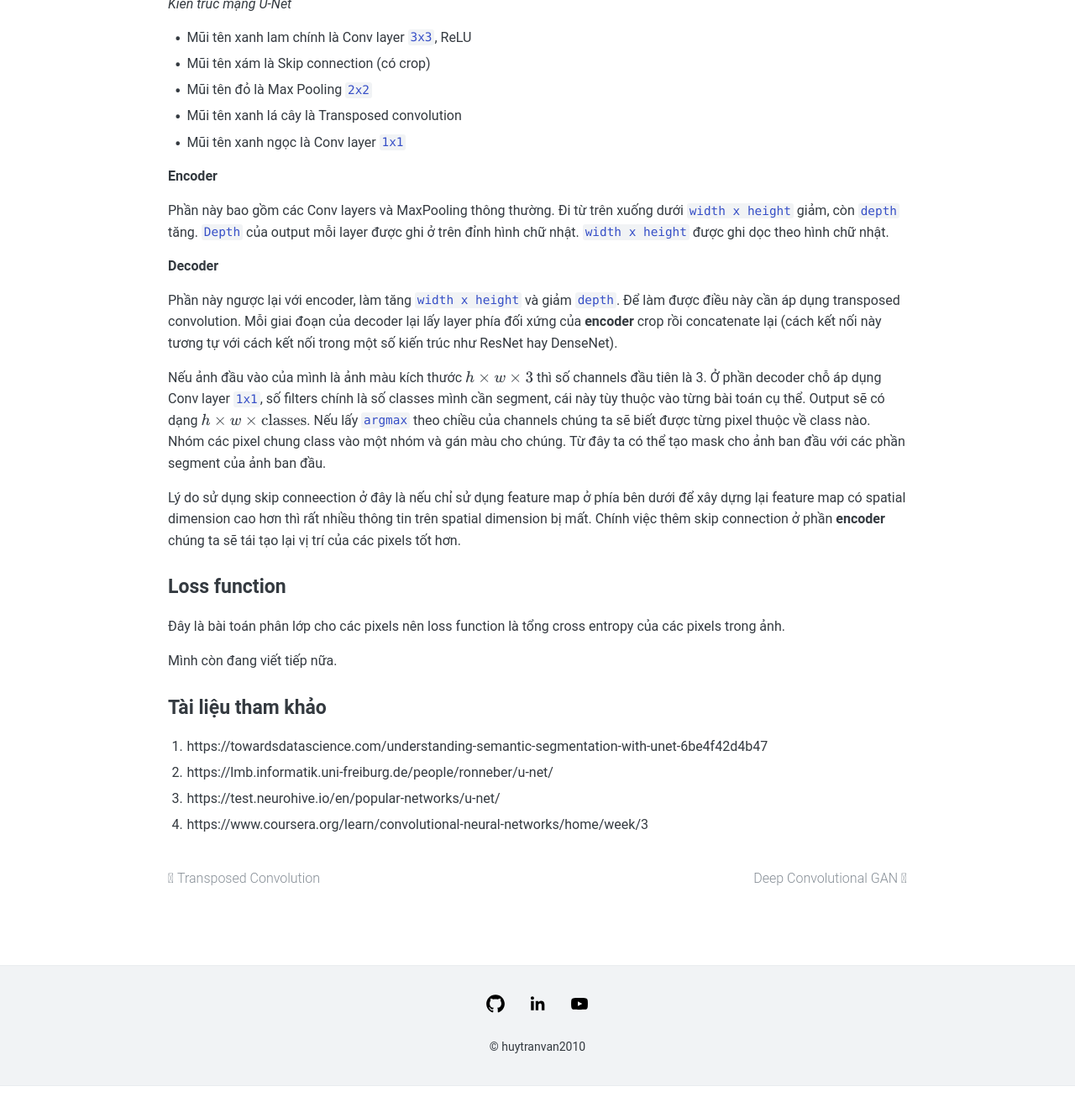
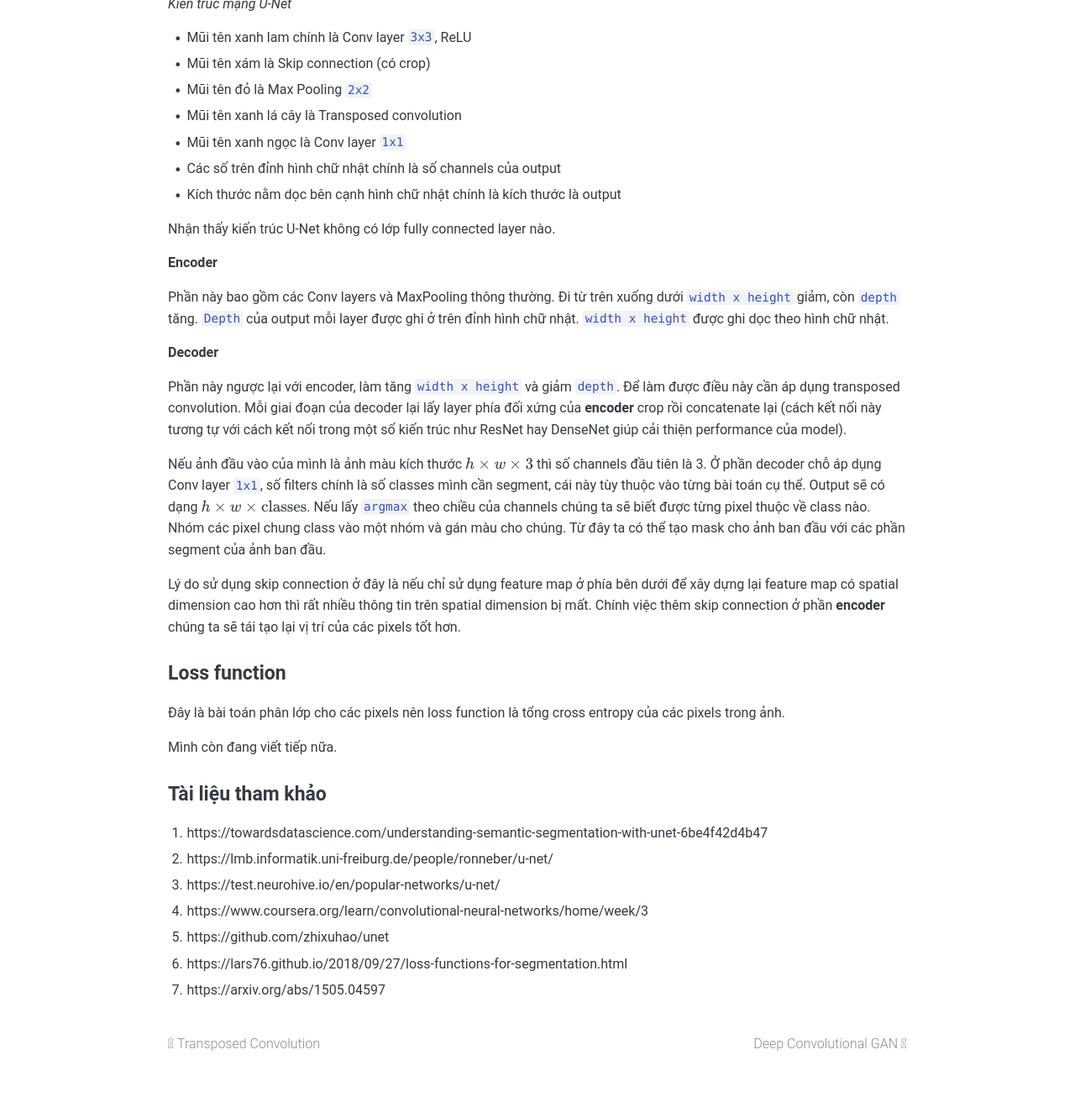
Before and after one commit to huytranvan2010/huytranvan2010.github.io, a Jekyll site: the page built from _posts/2021-08-02-UNet.md, in a window 1280 px wide and 1400 px high, scrolled down 1510 px, cut to the strip 69-1400 px from the top of the window. Shown: the whole strip at 84% size. Built offline with Jekyll 4.4.1, drawn with Linux system fonts in a browser that asks for light colours; before the commit the page ends 2872 px from its top, so only the background shows below that; some of the changed text lies outside the part shown.

Commit message:
add some info about model

```diff
--- a/_posts/2021-08-02-UNet.md
+++ b/_posts/2021-08-02-UNet.md
@@ -34,6 +34,10 @@ Trong kiến trúc U-Net có một layer mới là Transposed Convolution, khái
 - Mũi tên đỏ là Max Pooling `2x2`
 - Mũi tên xanh lá cây là Transposed convolution
 - Mũi tên xanh ngọc là Conv layer `1x1`
+- Các số trên đỉnh hình chữ nhật chính là số channels của output
+- Kích thước nằm dọc bên cạnh hình chữ nhật chính là kích thước là output
+
+Nhận thấy kiến trúc U-Net không có lớp fully connected layer nào.
 
 **Encoder**
 
@@ -41,11 +45,11 @@ Phần này bao gồm các Conv layers và MaxPooling thông thường. Đi từ
 
 **Decoder**
 
-Phần này ngược lại với encoder, làm tăng `width x height` và giảm `depth`. Để làm được điều này cần áp dụng transposed convolution. Mỗi giai đoạn của decoder lại lấy layer phía đối xứng của **encoder** crop rồi concatenate lại (cách kết nối này tương tự với cách kết nối trong một số kiến trúc như ResNet hay DenseNet).
+Phần này ngược lại với encoder, làm tăng `width x height` và giảm `depth`. Để làm được điều này cần áp dụng transposed convolution. Mỗi giai đoạn của decoder lại lấy layer phía đối xứng của **encoder** crop rồi concatenate lại (cách kết nối này tương tự với cách kết nối trong một số kiến trúc như ResNet hay DenseNet giúp cải thiện performance của model).
 
 Nếu ảnh đầu vào của mình là ảnh màu kích thước $h \times w \times 3$ thì số channels đầu tiên là 3. Ở phần decoder chỗ áp dụng Conv layer `1x1`, số filters chính là số classes mình cần segment, cái này tùy thuộc vào từng bài toán cụ thể. Output sẽ có dạng $h \times w \times \text{classes}$. Nếu lấy `argmax` theo chiều của channels chúng ta sẽ biết được từng pixel thuộc về class nào. Nhóm các pixel chung class vào một nhóm và gán màu cho chúng. Từ đây ta có thể tạo mask cho ảnh ban đầu với các phần segment của ảnh ban đầu.
 
-Lý do sử dụng skip conneection ở đây là nếu chỉ sử dụng feature map ở phía bên dưới để xây dựng lại feature map có spatial dimension cao hơn thì rất nhiều thông tin trên spatial dimension bị mất. Chính việc thêm skip connection ở phần **encoder** chúng ta sẽ tái tạo lại vị trí của các pixels tốt hơn.
+Lý do sử dụng skip connection ở đây là nếu chỉ sử dụng feature map ở phía bên dưới để xây dựng lại feature map có spatial dimension cao hơn thì rất nhiều thông tin trên spatial dimension bị mất. Chính việc thêm skip connection ở phần **encoder** chúng ta sẽ tái tạo lại vị trí của các pixels tốt hơn.
 
 ## Loss function
 Đây là bài toán phân lớp cho các pixels nên loss function là tổng cross entropy của các pixels trong ảnh.
```
Also changed, not shown: other parts of _posts/2021-08-02-UNet.md (+4 -1 lines).
